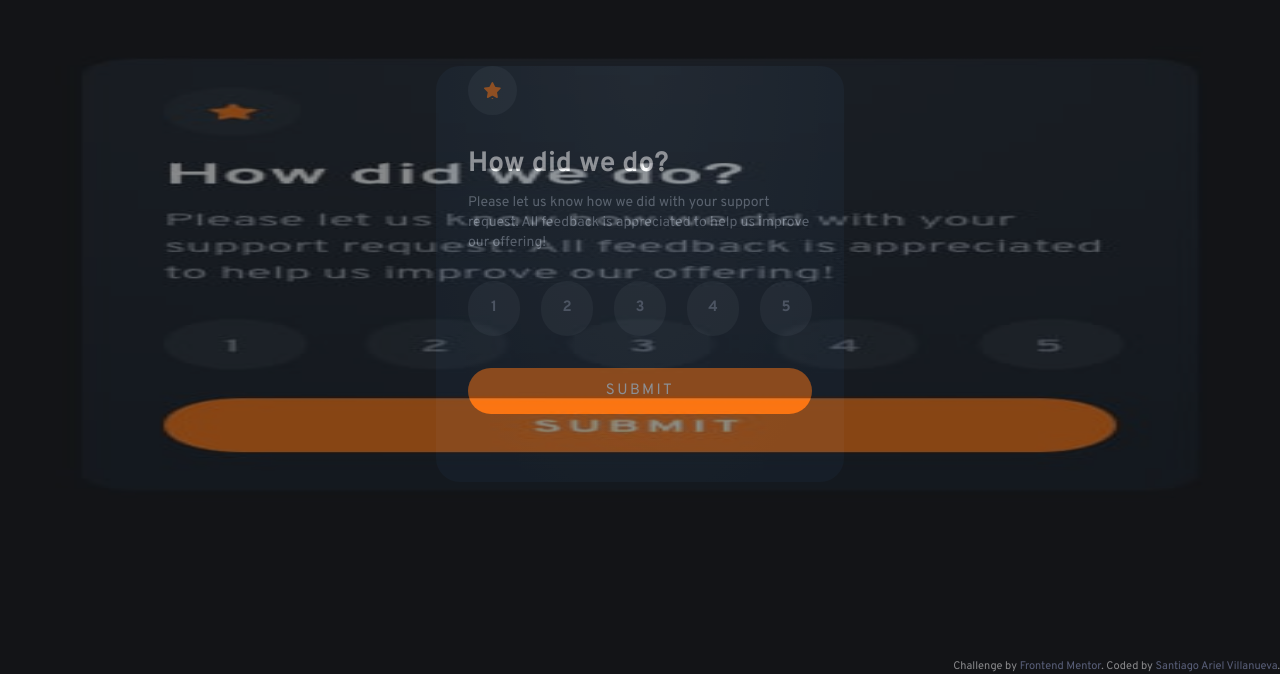
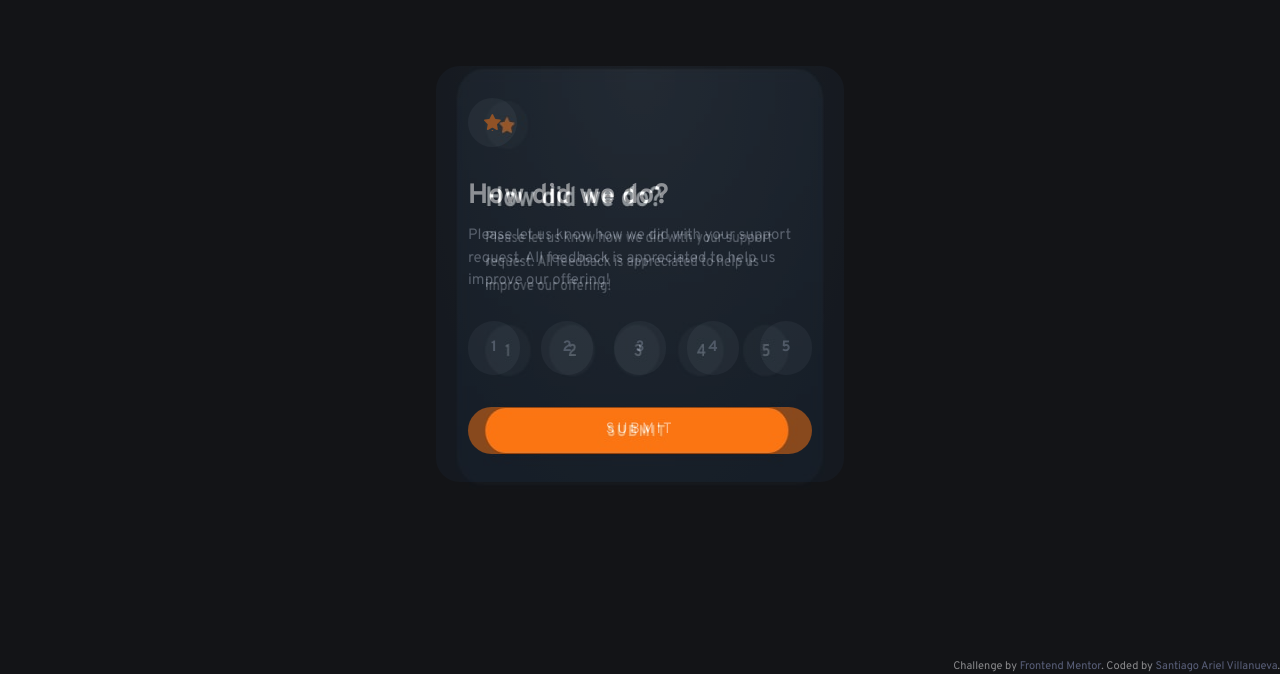
Before and after one commit to santiagoariel98/2_frontend-mentor, a website: page src/10_interactive-rating/index.html in a window 1280 px wide. Shown: the part 126-800 px from the top of the page. Drawn offline with Linux system fonts and the light colour scheme.

Commit message:
update styles

```diff
--- a/src/10_interactive-rating/index.html
+++ b/src/10_interactive-rating/index.html
@@ -48,7 +48,7 @@
   <body class="text-[15px] bg-[var(--very-dark-blue)] text-white">
     <main class="h-screen flex items-center justify-center px-6">
       <section
-        class="w-full h-full max-w-[25.5rem] max-h-[26rem] px-8 bg-[var(--dark-blue)] rounded-3xl bg-container max-sm:max-h-[22.5rem] max-sm:p-6"
+        class="w-full h-full max-w-[25.5rem] max-h-[26rem] p-8 bg-[var(--dark-blue)] rounded-3xl bg-container max-sm:max-h-[22.5rem] max-sm:p-6"
       >
         <div class="flex flex-col gap-7 max-sm:gap-5" id="rating">
           <div class="inline-flex p-4 w-max bg-[var(--light-blue-opacity)] rounded-full max-sm:p-3">
@@ -56,7 +56,7 @@
           </div>
           <div class="flex flex-col gap-2 items-start">
             <h1 class="text-[28px] font-bold max-sm:text-2xl">How did we do?</h1>
-            <p class="text-[var(--light-grey)] text-sm">
+            <p class="text-[var(--light-grey)] max-sm:text-sm">
               Please let us know how we did with your support request. All feedback is appreciated to help us improve
               our offering!
             </p>
@@ -131,7 +131,7 @@
         <a href="#">Santiago Ariel Villanueva</a>.
       </div>
     </main>
-    <img class="absolute top-0 left-0 w-screen h-screen r opacity-50" src="design/mobile-design.jpg" />
+    <img class="absolute top-0 left-0 w-screen h-screen r opacity-50" src="design/desktop-design.jpg" />
 
     <script>
       let radios = document.querySelectorAll("input[type=radio]");
```
Also changed, not shown: src/style.css.
